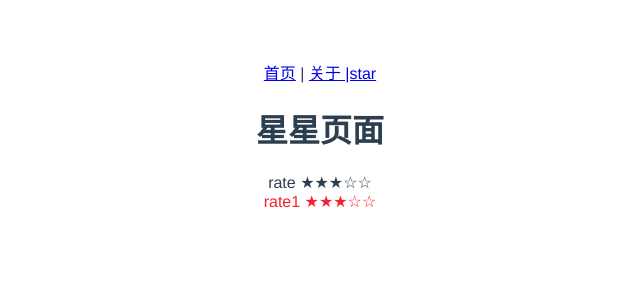
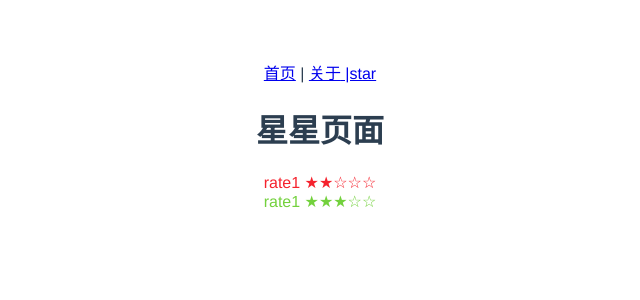
Before and after one commit to Pengzhenglong/Vue3-Study, a Vue app: page /#/rate in a window 1280 px wide. Shown: the top 300 px of the page, without its empty margins (320-960 px from the left). Built offline with nearby package versions, Linux system fonts and the light colour scheme.

Commit message:
星星组件的复用

```diff
--- a/src/components/Rate1.vue
+++ b/src/components/Rate1.vue
@@ -9,6 +9,7 @@ let props = defineProps({
   value: Number,
   theme: { type: String, default: 'orange' }
 })
+console.log(props);
 let rate = computed(() => "★★★★★☆☆☆☆☆".slice(5 - props.value, 10 - props.value))
 const themeObj = {
   'black': '#000',
--- a/src/pages/rate.vue
+++ b/src/pages/rate.vue
@@ -2,13 +2,15 @@
 
 <template>
   <h1>星星页面</h1>
-  <Rate :value="score" />
-  <Rate1 :value="score" theme="red"></Rate1>
+  <!-- <Rate :value="score" /> -->
+  <!-- 1<value<5 -->
+  <Rate :value="2" theme="red"></Rate>
+  <Rate :value="3" theme="green"></Rate>
 </template>
 
 <script setup>
-import Rate from '../components/Rate.vue'
-import Rate1 from '../components/Rate1.vue'
+// import Rate from '../components/Rate.vue'
+import Rate from '../components/Rate1.vue'
 import { ref } from 'vue'
 let score = ref(2.5)
 function update(num) {
```
